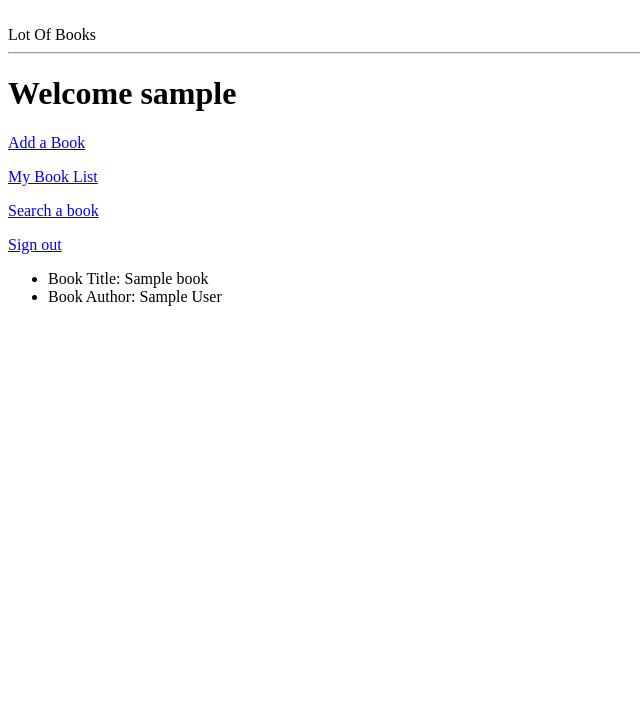
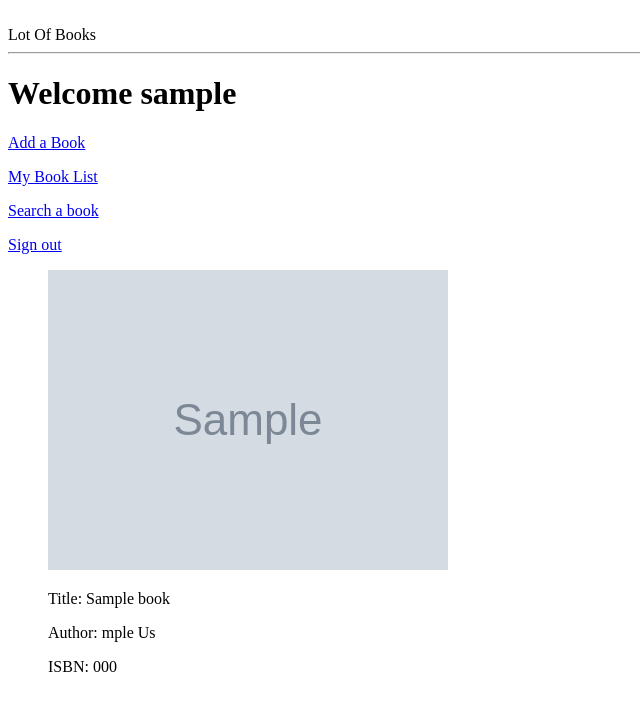
Before and after one commit to viplav153/bookUtopia, a Flask app: page /home in a window 1280 px wide. Shown: the top 711 px of the page, without its empty margins (0-640 px from the left). Run offline with Flask 2, Linux system fonts and the light colour scheme; the visitor is signed in with stand-in values (Sample User, id 1); tables that the repository leaves empty hold one stand-in row (values such as "Sample post"); grey boxes marked "Sample" are stand-in pictures; some libraries are stand-ins or nearby versions.

```diff
--- a/book_api.py
+++ b/book_api.py
@@ -14,3 +14,9 @@
 
 # book_info = r.json()
 # print(book_info)
+
+
+
+# class search_book():
+
+# def search()
--- a/requirements.txt
+++ b/requirements.txt
@@ -5,6 +5,7 @@ click==6.7
 Flask==1.0.2
 Flask-DebugToolbar==0.10.1
 Flask-SQLAlchemy==2.3.2
+Flask-WTF==0.14.2
 idna==2.8
 itsdangerous==0.24
 Jinja2==2.10
@@ -16,3 +17,4 @@ SQLAlchemy==1.2.8
 urllib3==1.24.1
 Werkzeug==0.14.1
 Whoosh==2.7.4
+WTForms==2.2.1
--- a/server.py
+++ b/server.py
@@ -1,15 +1,13 @@
 """Books Sharing"""
 
 from jinja2 import StrictUndefined
-
 from flask import(Flask, render_template, redirect, request, flash, session)
 from flask_debugtoolbar import DebugToolbarExtension
+from model import User, Book, connect_to_db, db
+import requests
+import os
 
-from model import User, Book, connect_to_db, db
-import os
-import requests
-
-# from  book_api
+# from  book_api  import search
 
 
 
@@ -83,7 +81,7 @@ def logged_in():
 
         return redirect('/home')
 
-    # elif:
+
 
 
 
@@ -124,7 +122,6 @@ def add_form():
 
 @app.route("/add_book", methods=['POST'])
 def adding_book():
-
 
 
     user_isbn = request.form.get("isbn")
@@ -174,78 +171,89 @@ def adding_book():
 
     return redirect('/book_list')
 
+#Search funtion:
 ####################################################################################
-@app.route("/search")
+@app.route("/search", methods=['GET'])
 def search_form():
+    choices = ['Keyword', 'Title', 'Author', 'Zipcode']
 
+    return render_template("/search.html", choices=choices)
 
-    # book = Book.query.all()
-    # print(book)
-    # book_id = book[book_id]
-    # print(book_id)
-
-    return render_template("/search.html")
 
 
 @app.route("/search", methods=['POST'])
 def search_func():
 
-    # keyword = request.form.get('keyword')
 
-    # book_result = Book.query.filter(db.or_(Book.title.contains(keyword),
-    #                                Book.author.contains(keyword))).all()
-    # #query with keyword in user table
-    # # # query = Book.query.filter(Book.title == title, Book.author == author).first()
-    # # zipcode = request.form.get('zipcode')
+    user_choice = request.form.get('choice')
+    user_input = request.form.get('search')
 
-    # r = book_result[0]
-    # title = r.title
-    # author = r.author
+    if user_choice == 'Keyword':
+        book_result = Book.query.filter(db.or_(Book.title.contains(user_input),
+                                        Book.author.contains(user_input))).all()
+    # elif user_choice == 'Title':
 
-    # if book_result:
+    elif user_choice == 'Title':
+        book_result = Book.query.filter(Book.title.contains(user_input)).all()
 
 
-    #     flash("We have the book!")
+    elif user_choice == 'Author':
+        book_result = Book.query.filter(Book.author.contains(user_input)).all()
 
-    #     return render_template('search_result.html', book_result=book_result)
-    # else:
 
-    #     flash("Sorry, book is no find, please search again.")
-
-    #     return redirect("/search")
+    # elif user_choice == 'Zipcode':
 
 
 
 
-    zipcode = request.form.get('zipcode')
+    # book_result = Book.query.filter(db.or_(Book.title.contains(keyword),
+                                   # Book.author.contains(keyword))).all()
+    #query with keyword in user table
+    # # query = Book.query.filter(Book.title == title, Book.author == author).first()
+    # zipcode = request.form.get('zipcode')
 
-    zipcode_result = User.query.filter(User.zipcode == zipcode).all()
 
-    user = zipcode_result[0]
-
-    book = Book.query.filter(Book.user_id == user.user_id).all()
-
-    book_detail = book[0]
-
-    title = book_detail.title
-
-    author = book_detail.author
-
-    ISBN   = book_detail.ISBN
-
-    cover_url = book_detail.book_cover
-
-    if zipcode_result:
+    if book_result:
 
 
         flash("We have the book!")
 
-        return render_template('search_result.html', book=book, book_cover=cover_url, title=title, author=author, ISBN=ISBN )
+        return render_template('search_result.html', book_result=book_result)
     else:
 
         flash("Sorry, book is no find, please search again.")
 
         return redirect("/search")
+# ###################################################################################
+#     zipcode = request.form.get('zipcode')
+
+#     zipcode_result = User.query.filter(User.zipcode == zipcode).all()
+
+#     user = zipcode_result[0]
+
+#     book = Book.query.filter(Book.user_id == user.user_id).all()
+
+#     book_detail = book[0]
+
+#     title = book_detail.title
+
+#     author = book_detail.author
+
+#     ISBN   = book_detail.ISBN
+
+#     cover_url = book_detail.book_cover
+
+#     if zipcode_result:
+
+
+#         flash("We have the book!")
+
+#         return render_template('search_result.html', book=book, book_cover=cover_url, title=title, author=author, ISBN=ISBN )
+#     else:
+
+#         flash("Sorry, book is no find, please search again.")
+
+#         return redirect("/search")
 
 
 #####################################################################################
@@ -272,6 +280,8 @@ def book_list():
 
 
     books = Book.query.filter(Book.user_id == session['user_id']).all()
+
+
     return render_template("book_list.html", books=books)
 
 
--- a/templates/book_list.html
+++ b/templates/book_list.html
@@ -10,8 +10,9 @@
 
 
         <p><img src="{{item.book_cover}}" /></p>
-        <p>{{ item.title }}</p>
-        <p>{{ item.author }}</p>
+        <p>Title: {{ item.title }}</p>
+        <p>Author: {{ item.author[2:-2] }}</p>
+        <p>ISBN: {{ item.ISBN }}</p>
 
 
 
--- a/templates/home.html
+++ b/templates/home.html
@@ -21,8 +21,11 @@
     <ul>
         {% for item in books %}
 
-        <li>Book Title: {{ item.title }}</li>
-        <li>Book Author: {{ item.author }}</li>
+        <p><img src="{{item.book_cover}}" /></p>
+
+        <p>Title: {{ item.title }}</p>
+        <p>Author: {{ item.author[2:-2] }}</p>
+         <p>ISBN: {{ item.ISBN }}</p>
 
         <br/>
         <br/>
--- a/templates/search_result.html
+++ b/templates/search_result.html
@@ -1,3 +1,4 @@
+
 {% extends 'base.html' %}
 {% block content %}
 <br>
@@ -8,8 +9,9 @@
     {% for item in book_result %}
 
     <p><img src="{{item.book_cover}}" /></p>
-    <p>Book: {{ item.title }}</p>
-    <p>Book: {{ item.author }}</p>
+    <p>Title: {{ item.title }}</p>
+    <p>Author: {{ item.author[2:-2] }}</p>
+    <p>ISBN: {{ item.ISBN }}</p>
 
     {% endfor %}
 
```
Also changed, not shown: templates/search.html (+23 -8 lines).
